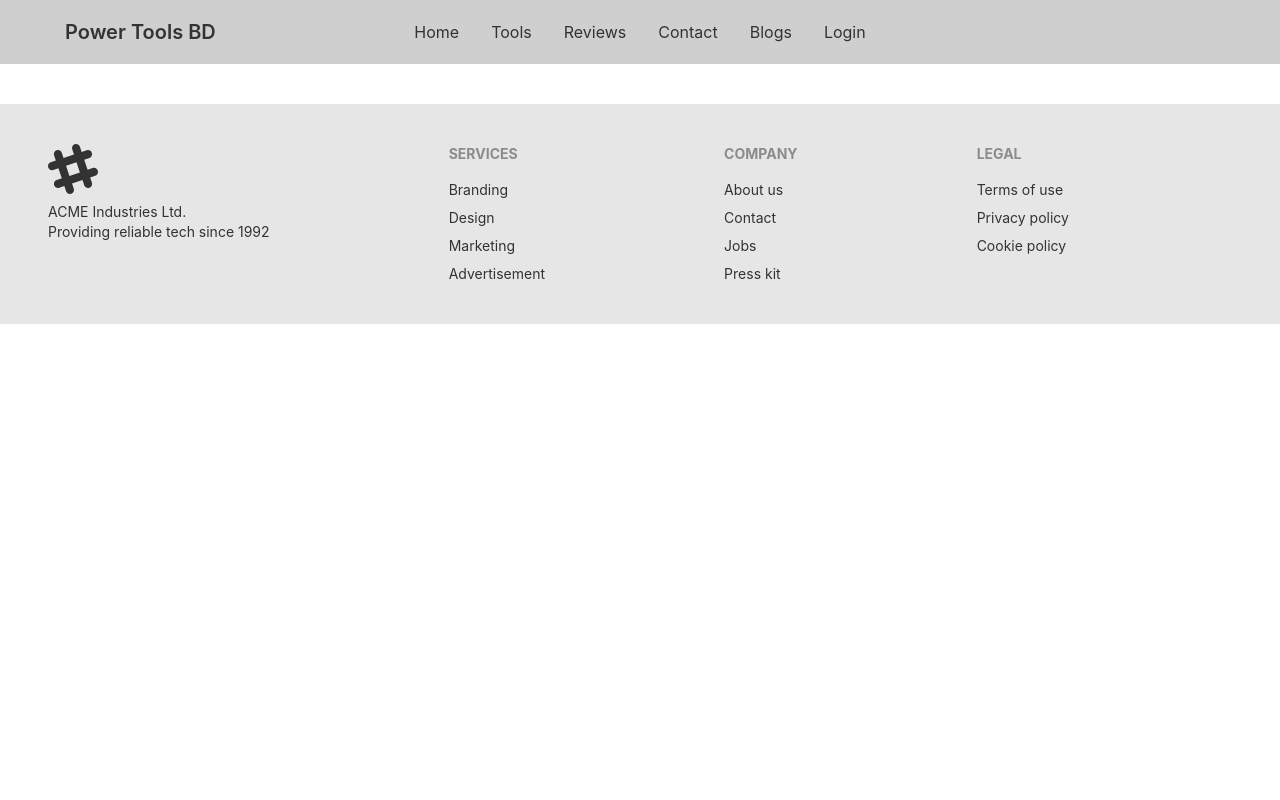
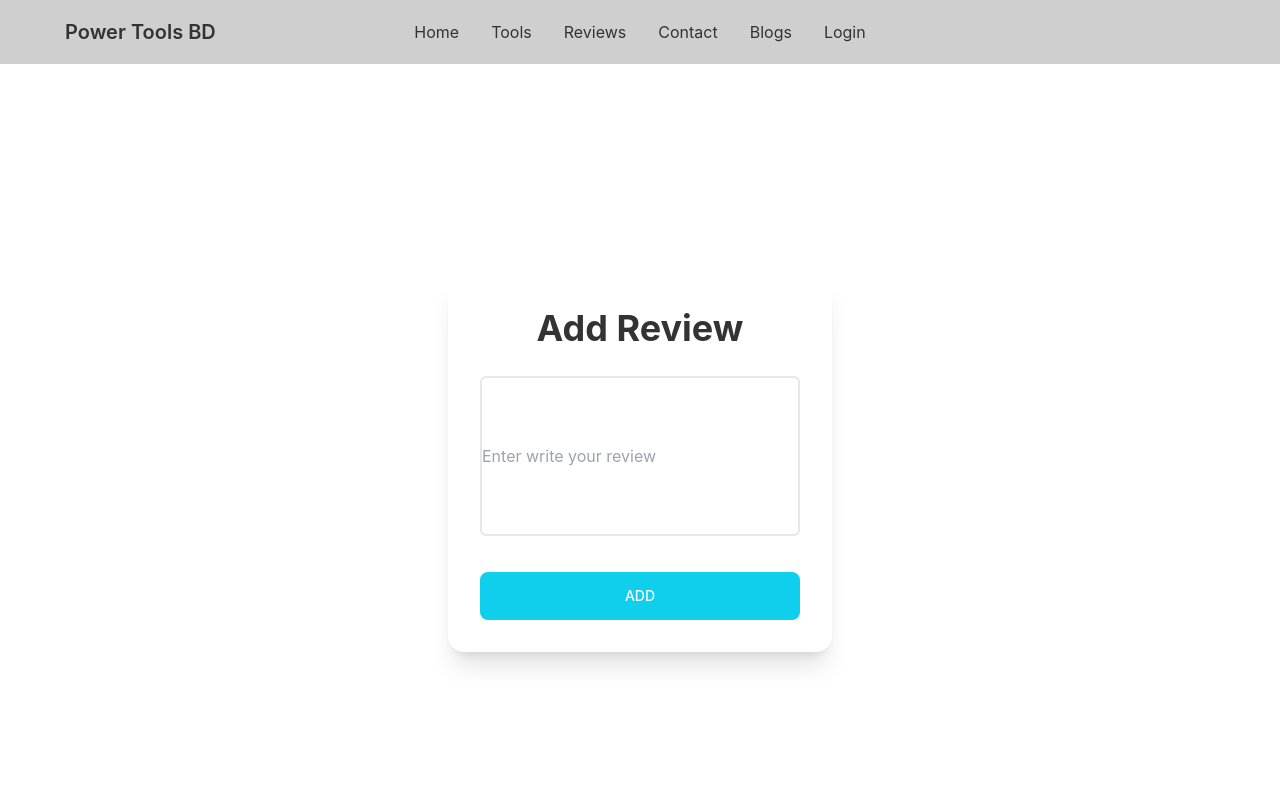
Before and after one commit to mdsujan-mridha/Power-toolsBD, a React (Create React App) app: page /review in a window 1280 px wide. Shown: the top 800 px of the page. Built offline with nearby package versions, Linux system fonts and the light colour scheme; no server answers.

Commit message:
customer review page done

```diff
--- a/src/App.js
+++ b/src/App.js
@@ -15,6 +15,7 @@ import Users from './Pages/Components/Profile/Users';
 import { ToastContainer } from 'react-toastify';
 import RequereAdmin from './Pages/Require/RequereAdmin';
 import AddTools from './Pages/Components/AddTools/AddTools';
+import AllReview from './Pages/Components/Profile/AllReview';
 
 function App() {
   return (
@@ -29,11 +30,15 @@ function App() {
         <Route path='login' element={<Login></Login>}></Route>
         <Route path='register' element={<Register></Register>}></Route>
 
+        <Route path='allreview' element={<AllReview></AllReview>}></Route>
+        <Route path="review" element={<Review></Review>}></Route>
+
         <Route path='dashboard' element={<Dashboard />}>
           <Route index element={<MyOrder></MyOrder>}></Route>
-          <Route path="review" element={<Review></Review>}></Route>
           <Route path='users' element={<Users></Users>}> </Route>
           <Route path='addnewtools' element={<AddTools></AddTools>}></Route>
+          <Route path='allreview' element={<AllReview></AllReview>}></Route>
+          <Route path="review" element={<Review></Review>}></Route>
         </Route>
 
       </Routes>
--- a/src/Pages/Components/CustomsHooks/useAdmin.js
+++ b/src/Pages/Components/CustomsHooks/useAdmin.js
@@ -2,7 +2,7 @@ import { useEffect, useState } from "react"
 
 const useAdmin = user =>{
     const [admin ,setAdmin] = useState(false);
-    const [adminLoading,setAdminLoading] = useState(true);
+
     useEffect( ()=>{
 
         const email = user?.email;
@@ -19,11 +19,11 @@ const useAdmin = user =>{
               .then(data => {
 
                 setAdmin(data.admin);
-                setAdminLoading(false);
+
               })
         }
 
     } ,[user])
-    return [admin,adminLoading]
+    return [admin]
 }
 export default useAdmin;
--- a/src/Pages/Components/Product/Product.js
+++ b/src/Pages/Components/Product/Product.js
@@ -24,8 +24,8 @@ const Product = ({ product}) => {
             <div class="card-body">
                 <h2 class="card-title my-3 text-2xl font-semibold"> Product: {name} </h2>
                 <p className='text-justify'>
-                {readMore ? content.slice(0, 80) : content}
-                 {content.length > 90 &&
+                {readMore ? content?.slice(0, 80) : content}
+                 {content?.length > 90 &&
             <span className='text-cyan-500 font-semibold' onClick={toggleReadMore}>
                {readMore ? '...read more' : ' ...show less'};
            </span>
--- /dev/null
+++ b/src/Pages/Components/Profile/AllReview.js
@@ -0,0 +1,32 @@
+import React, { useEffect, useState } from 'react';
+import CustomerReview from './CustomerReview';
+
+const AllReview = () => {
+    const[allReview ,setAllReview] = useState([]);
+     useEffect( ()=>{
+         fetch('http://localhost:5000/review')
+          .then(res => res.json())
+           .then(data => {
+               setAllReview(data)
+           })
+     },[])
+
+    return (
+        <div className='px-12'>
+            <h1 className="text-center text-primary text-3xl font-bold mt-10"> User Review {allReview?.length} </h1>
+           <div className='grid grid-cols-1 md:grid-cols-2 lg:grid-cols-3 gap-5 mt-12'>
+
+           {
+
+               allReview.map(r=><CustomerReview
+               key={r._id}
+               r={r}
+               ></CustomerReview>)
+            }
+           </div>
+
+        </div>
+    );
+};
+
+export default AllReview;
--- /dev/null
+++ b/src/Pages/Components/Profile/CustomerReview.js
@@ -0,0 +1,20 @@
+import React from 'react';
+
+const CustomerReview = ({ r }) => {
+    // console.log(r);
+    const {customer, review ,customerEmail} = r;
+
+
+    return (
+        <div class="card w-96 bg-base-100 shadow-xl">
+            <div class="card-body">
+                <h1 className='text-center text-2xl font-semibold mt-5'> Customer Name: {customer} </h1>
+                <h1 className='text-center text-sm font-semibold mt-5'> Customer contact email :{customerEmail} </h1>
+                <p> Review: {review} </p>
+            </div>
+        </div>
+
+    );
+};
+
+export default CustomerReview;
--- a/src/Pages/Components/Profile/Dashboard.js
+++ b/src/Pages/Components/Profile/Dashboard.js
@@ -33,11 +33,12 @@ const Dashboard = () => {
                     <li className='text-center text-xl font-bold uppercase'> <h3>{userName}</h3> </li>
                     <li className='text-lg font-medium text-primary'> <h3> {userEmail} </h3></li>
                     <li><Link to="/dashboard"> My Order </Link> </li>
-                    <li><Link to="review"> My review </Link> </li>
+                    <li><Link to="review"> Add review </Link> </li>
+                    <li><Link to="allreview"> Review </Link> </li>
                        {
                            admin && <>
                                <li> <Link to="users"> All users </Link>  </li>
-                               <li> <Link to="addnewtools"> Add new Tools </Link>  </li>
+                               <li> <Link to="addnewtools"> Add new Tools </Link> </li>
                            </>
                        }
                 </ul>
--- a/src/Pages/Components/Profile/Review.js
+++ b/src/Pages/Components/Profile/Review.js
@@ -1,10 +1,48 @@
-import React from 'react';
+
+import React, { useRef } from 'react';
+import { useAuthState } from 'react-firebase-hooks/auth';
+import { useForm } from 'react-hook-form';
+import auth from '../../../firebase.init';
 
 const Review = () => {
+    const [user] = useAuthState(auth)
+     const handleReviewSubmit = e =>{
+          e.preventDefault();
+
+          const reviewSubmit = {
+              customer:user?.displayName,
+              customerEmail:user?.email,
+              review: e.target.review.value
+          }
+
+         fetch('http://localhost:5000/review',{
+                     method:'POST',
+                     headers:{
+
+                         'content-type':'application/json'
+                     },
+                     body:JSON.stringify(reviewSubmit)
+                 })
+                 .then(res =>res.json())
+                  .then(data=>{
+                      console.log(data);
+                  })
+     }
     return (
-        <div>
-            <h1>  Review </h1>
+
+        <div className ='flex justify-center items-center h-screen'>
+        <div class ="card w-96 bg-base-100 shadow-xl">
+            <div class="card-body items-center">
+                <h2 class=" text-center font-bold text-4xl"> Add Review  </h2>
+            <form onSubmit={handleReviewSubmit} className='grid grid-cols-1 w-full'>
+                <input className='border-2 w-full rounded-md h-40 mt-5' type="text" name="review" id="1"  required placeholder='Enter write your review'/>
+                <input className='btn btn-primary text-white  w-full text-white-100 font-medium mt-9 border-2' type="submit" value="add" />
+            </form>
+
+            </div>
         </div>
+    </div>
+
     );
 };
 
--- a/src/Pages/Components/Purchase/Purchase.js
+++ b/src/Pages/Components/Purchase/Purchase.js
@@ -26,7 +26,7 @@ const Purchase = () => {
     const wantQuantity = parseInt(qutyRef?.current?.value);
     const newQuantity = parseInt(quantity - wantQuantity);
 
-    if (wantQuantity < 30) {
+    if (wantQuantity <= 30) {
         return <div class="alert alert-warning shadow-lg">
         <div>
           <svg xmlns="http://www.w3.org/2000/svg" class="stroke-current flex-shrink-0 h-6 w-6" fill="none" viewBox="0 0 24 24"><path stroke-linecap="round" stroke-linejoin="round" stroke-width="2" d="M12 9v2m0 4h.01m-6.938 4h13.856c1.54 0 2.502-1.667 1.732-3L13.732 4c-.77-1.333-2.694-1.333-3.464 0L3.34 16c-.77 1.333.192 3 1.732 3z" /></svg>
--- a/src/Pages/Shared/NavBar/Navbar.js
+++ b/src/Pages/Shared/NavBar/Navbar.js
@@ -16,14 +16,17 @@ const Navbar = () => {
     const menuItem = <>
         <li><Link to="/home"> Home </Link></li>
         <li><Link to="/products"> Tools </Link></li>
-        <li><Link to="/Reviews"> Reviews </Link></li>
+        <li><Link to="/allreview"> Reviews </Link></li>
+
         <li><Link to="/Contact"> Contact </Link></li>
+
         <li><Link to="/Blogs"> Blogs </Link></li>
 
         {
             user?
              <>
                <li><Link to="" onClick={logOut}> Logout </Link></li>
+               <li><Link to="/review"> Add Review </Link></li>
                <li><Link to ="dashboard">DashBoard</Link></li>
 
              </>
```
Also changed, not shown: src/Pages/Components/AddTools/AddTools.js (+15 -2 lines).
